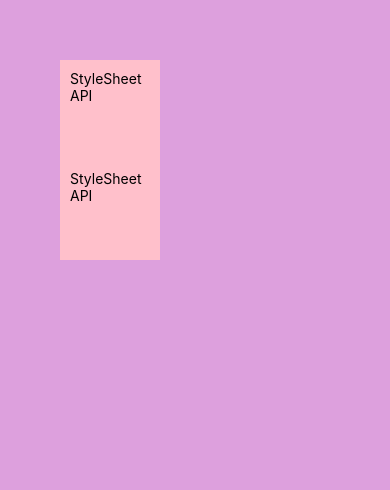
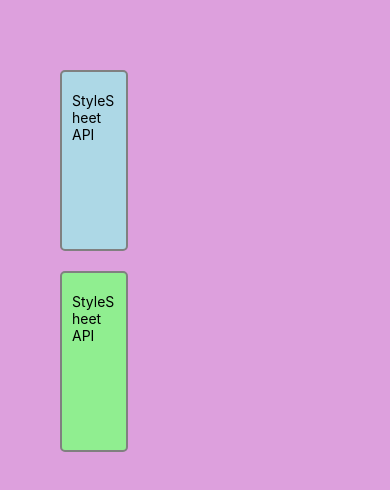
Before and after one commit to torvicv/react-native-codevolution, a React Native app: screen / in a window 390 px wide. Shown: the top 490 px of the page. Built offline with nearby package versions, Linux system fonts and the light colour scheme.

Commit message:
video 22

```diff
--- a/App.js
+++ b/App.js
@@ -20,10 +20,14 @@ export default function App() {
 const styles = StyleSheet.create({
   container: { flex: 1, backgroundColor: 'plum', padding: 60 },
   box: {
-    width: 100,
-    height: 100,
-    padding: 10,
-    backgroundColor: 'pink'
+    width: "25%",
+    height: "25%",
+    paddingHorizontal: 10,
+    paddingVertical: 20,
+    marginVertical: 10,
+    borderWidth: 2,
+    borderColor: 'grey',
+    borderRadius: 5,
   },
   lightblueBg: {
     backgroundColor: 'lightblue'
```
